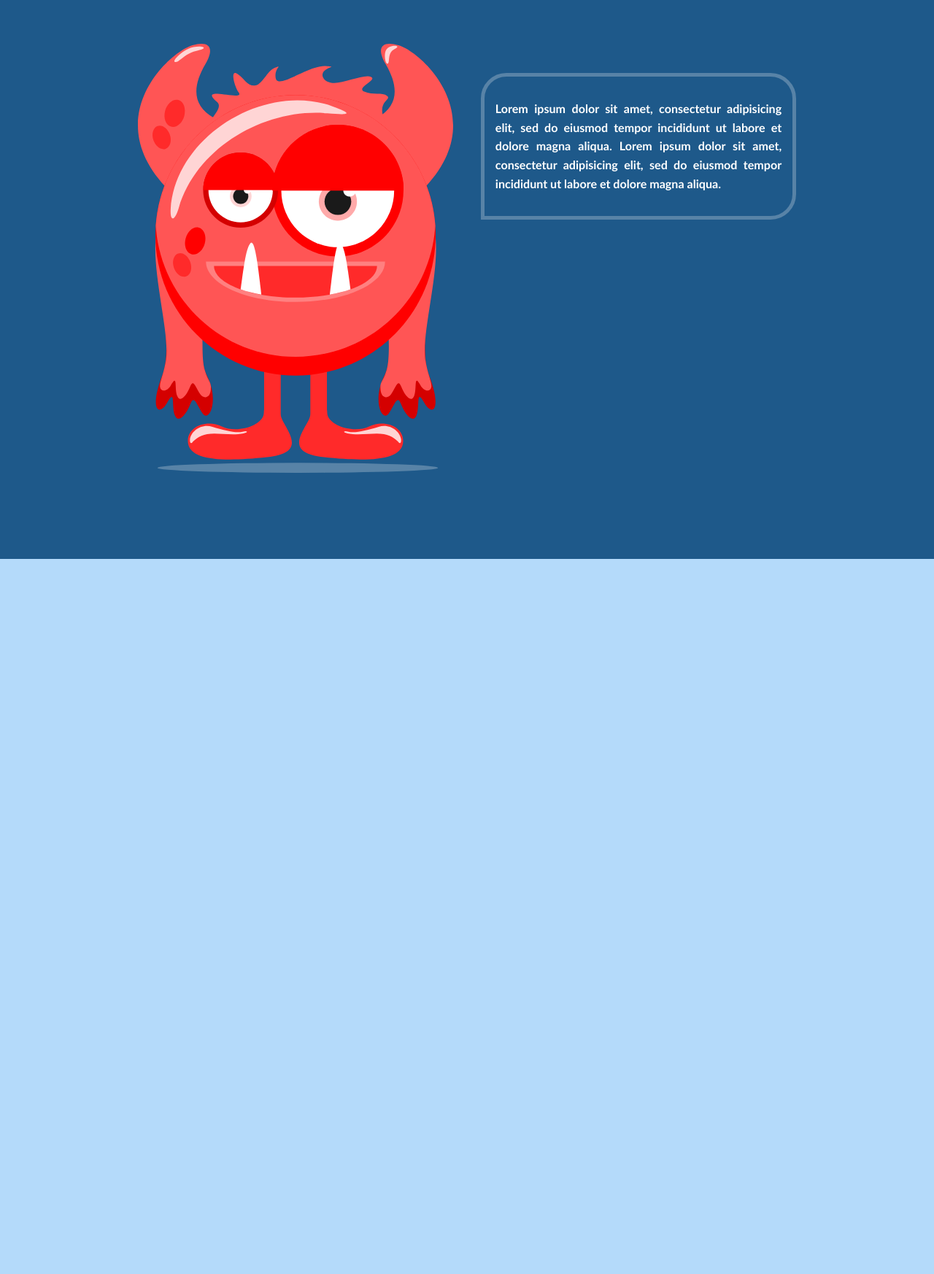
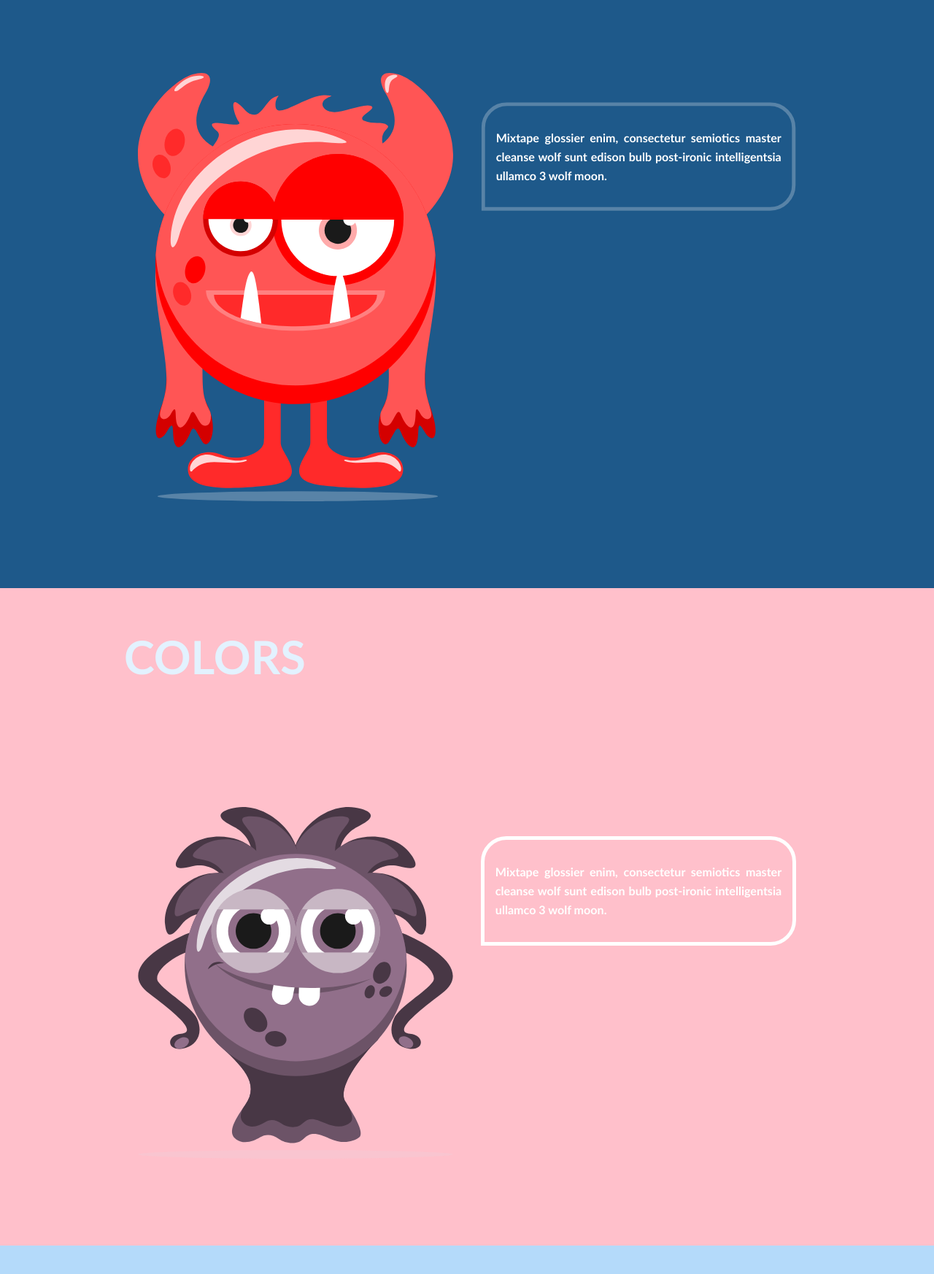
Before and after one commit to franek86/Etamina-website, a website: page app/jade/index.jade in a window 1280 px wide. Shown: the part 1000-2746 px from the top of the page at 73% size. Before the commit the page ends 2000 px from the top, so only its background shows below. Drawn offline with nearby package versions, Linux system fonts and the light colour scheme; files that its build step writes are made by us from their sources; files whose address does not match are found by name.

Commit message:
Animation changes

```diff
--- a/app/css/base/_base.sass
+++ b/app/css/base/_base.sass
@@ -11,13 +11,14 @@ html
   overflow-x: hidden
   -webkit-font-smoothing: antialiased
   -webkit-text-size-adjust: 100%
-  height: 2000px
+  height: 5000px
 
-  .animation
+  .red-monster-anim,
+  .purple-monster-anim
     opacity: 0
-
     &.animated
       opacity: 1
+
 
 
   .cf:before,
@@ -59,7 +60,8 @@ html
             float: right
 
         @media only screen and (max-width: $sm-screen)
-          h1
+          h1,
+          p
             text-align: center
           .col
             width: 98%
--- a/app/css/main.scss
+++ b/app/css/main.scss
@@ -9,3 +9,4 @@
 
 @import 'sections/home-section';
 @import 'sections/about-section';
+@import 'sections/color-section';
--- a/bower_components/bourbon/bower.json
+++ b/app/css/sections/_color-section.sass
@@ -1,36 +1,41 @@
-{
-  "name": "bourbon",
-  "description": "A simple and lightweight mixin library for Sass.",
-  "version": "4.2.7",
-  "main": "app/assets/stylesheets/_bourbon.scss",
-  "license": "MIT",
-  "ignore": [
-    "**/.*",
-    "CONTRIBUTING.md",
-    "Gemfile",
-    "Gemfile.lock",
-    "Rakefile",
-    "_site",
-    "bin",
-    "bourbon.gemspec",
-    "features",
-    "lib",
-    "package.json",
-    "sache.json",
-    "spec"
-  ],
-  "keywords": [
-    "css",
-    "mixins",
-    "sass",
-    "scss"
-  ],
-  "authors": [
-    "thoughtbot (http://thoughtbot.com)"
-  ],
-  "homepage": "http://bourbon.io",
-  "repository": {
-    "type": "git",
-    "url": "https://github.com/thoughtbot/bourbon.git"
-  }
-}
+section#color
+  height: auto
+  position: relative
+  background:
+    color: pink
+
+  .color-heading
+    h1
+      color: $white
+
+  .color-content
+    margin-top: calc(50% - 120px)
+    position: relative
+
+    .cloudlet
+      border: 5px solid white
+      padding: 15px
+      border-radius: 35px 35px 35px 0px
+
+
+  .monsters
+    position: relative
+    margin-top: 4rem
+
+    img.purple-monster
+      width: 100%
+
+  @media only screen and (max-width: $sm-screen)
+    .color-content
+      margin-top: 0px
+
+      .cloudlet
+        border-radius: 35px
+
+    .monsters
+      margin-left: auto
+      margin-right: auto
+      text-align: center
+
+      img.purple-monster
+        width: 70%
--- a/app/css/sections/_home-section.sass
+++ b/app/css/sections/_home-section.sass
@@ -1,4 +1,5 @@
 section#header
+  height: 100vh
   background:
     image: url('../img/townhouse.svg')
     repeat: repeat-x
--- a/app/jade/includes/about-section.jade
+++ b/app/jade/includes/about-section.jade
@@ -6,10 +6,10 @@ section#about.cf
       h1 About us
 
     .col
-      .monsters.animation(data-animation-name="zoomInLeft" data-animation-delay=".8s")
+      .monsters.red-monster-anim(data-animation-name="fadeIn" data-animation-delay=".3s" data-animation-duration="1.1s")
         image(src="img/red-alien.svg" class="red-monster")
 
     .col
       .about-content
-        .cloudlet.animation(data-animation-name="fadeInRight" data-animation-delay="1s")
-          p Lorem ipsum dolor sit amet, consectetur adipisicing elit, sed do eiusmod tempor incididunt ut labore et dolore magna aliqua. Lorem ipsum dolor sit amet, consectetur adipisicing elit, sed do eiusmod tempor incididunt ut labore et dolore magna aliqua.
+        .cloudlet.red-monster-anim(data-animation-name="zoomIn" data-animation-delay="1.2s" data-animation-duration="3s")
+          p Mixtape glossier enim, consectetur semiotics master cleanse wolf sunt edison bulb post-ironic intelligentsia ullamco 3 wolf moon.
--- /dev/null
+++ b/app/jade/includes/color-section.jade
@@ -0,0 +1,15 @@
+section#color.cf
+
+  .container.cf
+
+    .color-heading
+      h1 Colors
+
+    .col
+      .monsters.purple-monster-anim(data-animation-name="fadeInLeft" data-animation-delay="1s")
+        image(src="img/purple-alien.svg" class="purple-monster")
+
+    .col
+      .color-content
+        .cloudlet.purple-monster-anim(data-animation-name="fadeInRight" data-animation-delay="1.5s")
+          p Mixtape glossier enim, consectetur semiotics master cleanse wolf sunt edison bulb post-ironic intelligentsia ullamco 3 wolf moon.
--- a/app/jade/index.jade
+++ b/app/jade/index.jade
@@ -26,6 +26,7 @@ html.no-js(lang='en')
         .wrapper
           include includes/home-section.jade
           include includes/about-section.jade
+          include includes/color-section.jade
 
         // all javascript from gulp task 'scripts'
         script(src='js/all.js')
--- a/app/js/custom.js
+++ b/app/js/custom.js
@@ -26,12 +26,12 @@ $(function(){
             osElement.addClass('animated').addClass(osAnimationClass);
             },{
                 triggerOnce: true,
-              offset: '100%'
+                offset: '30%'
           });
     });
   }
-
- onScrollInit( $('.animation') );
+  onScrollInit( $('.red-monster-anim'), $('#about') );
+  onScrollInit( $('.purple-monster-anim'), $('#color') );
 
 });
 
```
Also changed, not shown: app/css/main.min.css, app/img/purple-alien.svg (added), app/index.html, app/js/all.js. Lines whose indentation alone changed are shown as unchanged.
